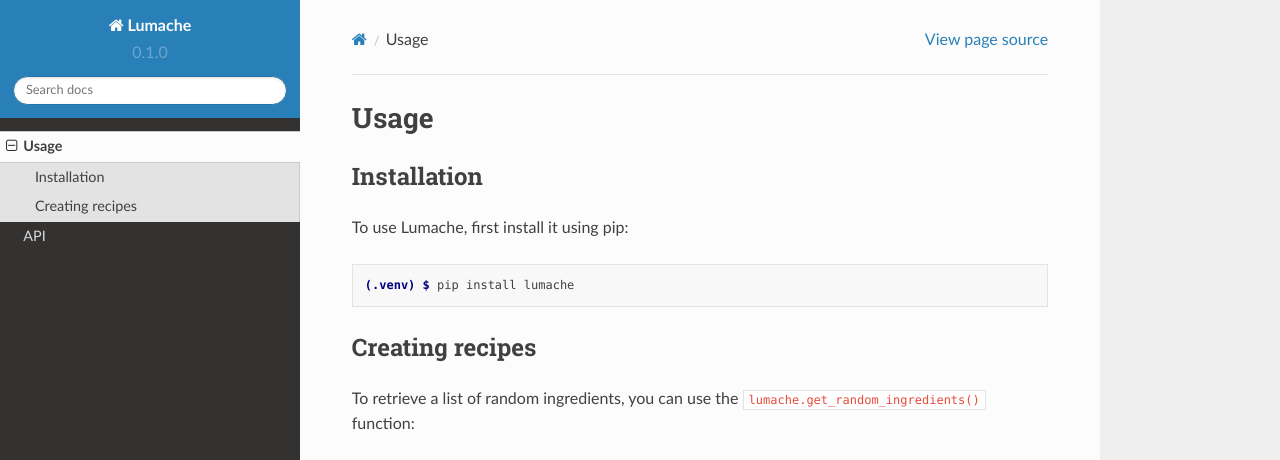
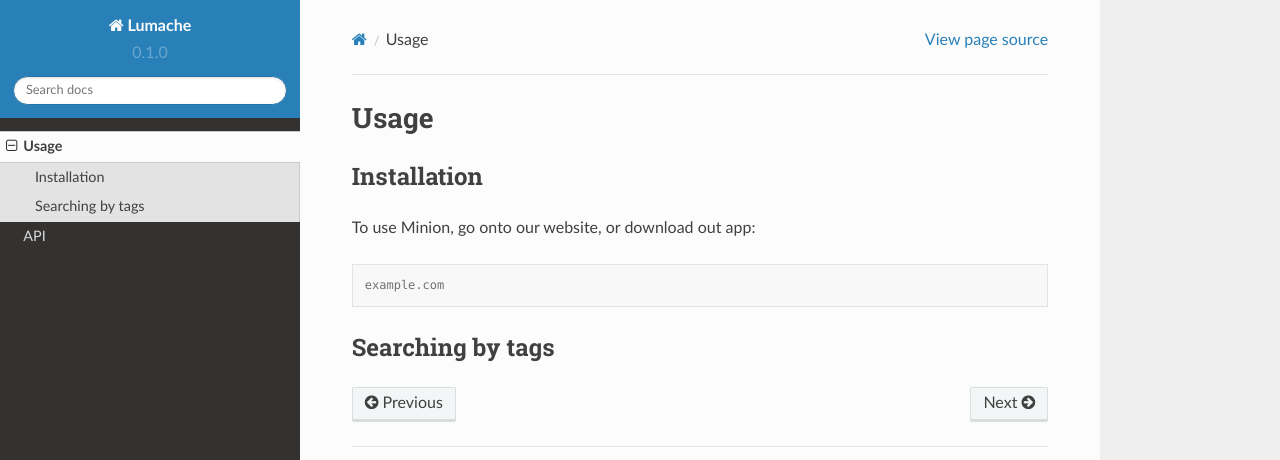
Before and after one commit to SETAPTeamE/readthedocs, a Sphinx documentation site: the page built from docs/source/usage.rst, in a window 1280 px wide and 1095 px high. Shown: the top 460 px of the window. Built offline with Sphinx 7.4.7 and the Read the Docs theme 2.0.0, drawn with Linux system fonts in a browser that asks for light colours; some of the changed text lies outside the part shown; grey boxes are pictures that could not be loaded.

Commit message:
Update usage.rst

```diff
--- a/docs/source/usage.rst
+++ b/docs/source/usage.rst
@@ -6,28 +6,11 @@ Usage
 Installation
 ------------
 
-To use Lumache, first install it using pip:
+To use Minion, go onto our website, or download out app:
 
 .. code-block:: console
 
-   (.venv) $ pip install lumache
+   example.com
 
-Creating recipes
+Searching by tags
 ----------------
-
-To retrieve a list of random ingredients,
-you can use the ``lumache.get_random_ingredients()`` function:
-
-.. autofunction:: lumache.get_random_ingredients
-
-The ``kind`` parameter should be either ``"meat"``, ``"fish"``,
-or ``"veggies"``. Otherwise, :py:func:`lumache.get_random_ingredients`
-will raise an exception.
-
-.. autoexception:: lumache.InvalidKindError
-
-For example:
-
->>> import lumache
->>> lumache.get_random_ingredients()
-['shells', 'gorgonzola', 'parsley']
```
